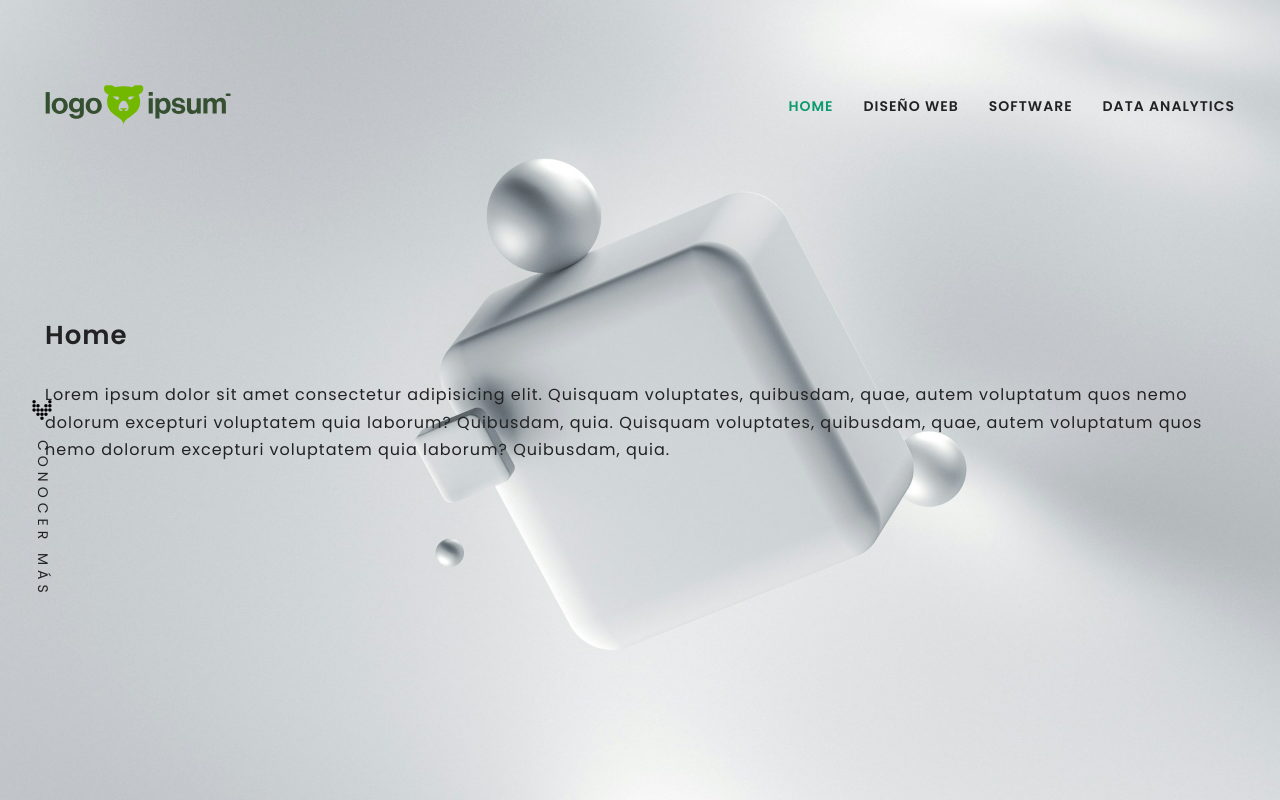
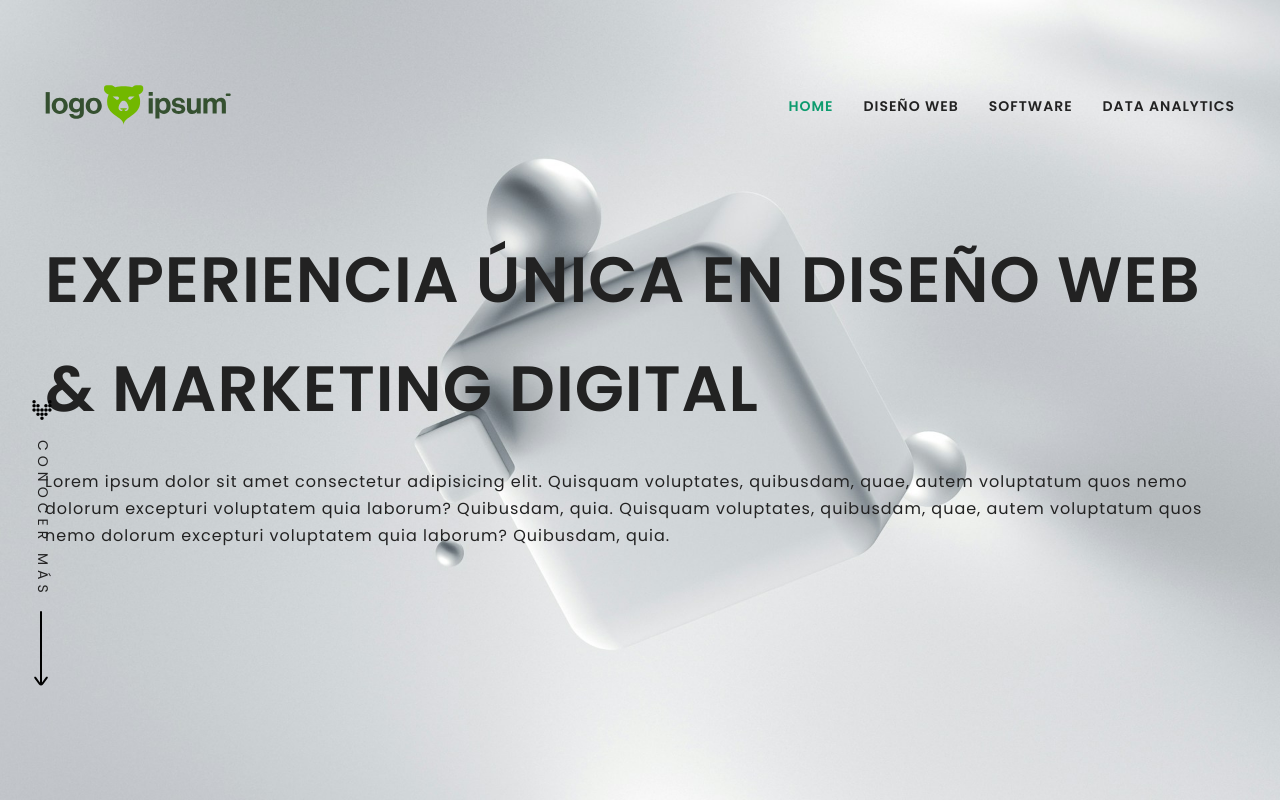
Before and after one commit to CrissRayes/synaptech-front, a React (Vite) app: page / in a window 1280 px wide. Shown: the top 800 px of the page. Built offline with nearby package versions, Linux system fonts and the light colour scheme.

Commit message:
Add arrow.svg and update Home page and typography styles

```diff
--- a/src/pages/Home.jsx
+++ b/src/pages/Home.jsx
@@ -118,9 +118,12 @@ export const Home = () => {
             className='dotarrow'
           />
           <div className='vertical'>conocer más</div>
+          <img src='/img/arrow.svg' />
         </div>
         <div className='container'>
-          <h1>Home</h1>
+          <h1 className='title'>
+            Experiencia única en Diseño Web & Marketing Digital
+          </h1>
           <p>
             Lorem ipsum dolor sit amet consectetur adipisicing elit. Quisquam
             voluptates, quibusdam, quae, autem voluptatum quos nemo dolorum
--- a/src/scss/_typography.scss
+++ b/src/scss/_typography.scss
@@ -62,6 +62,7 @@ p {
   margin-bottom: $spacing-md;
 }
 
-.active-link {
-  color: $color-green-dark;
+.title {
+  text-transform: uppercase;
+  font-size: clamp(4rem, 5vw, 8rem);
 }
```
Also changed, not shown: public/img/arrow.svg (added).
